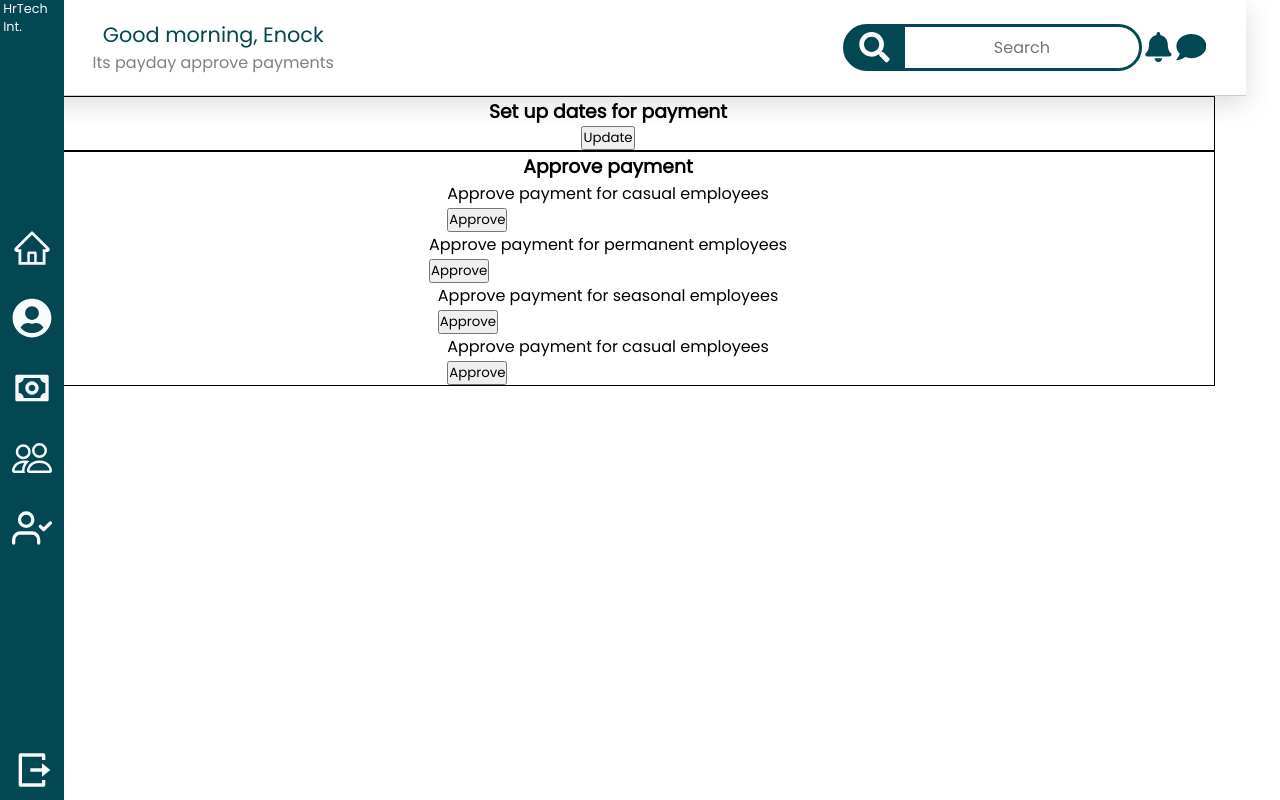
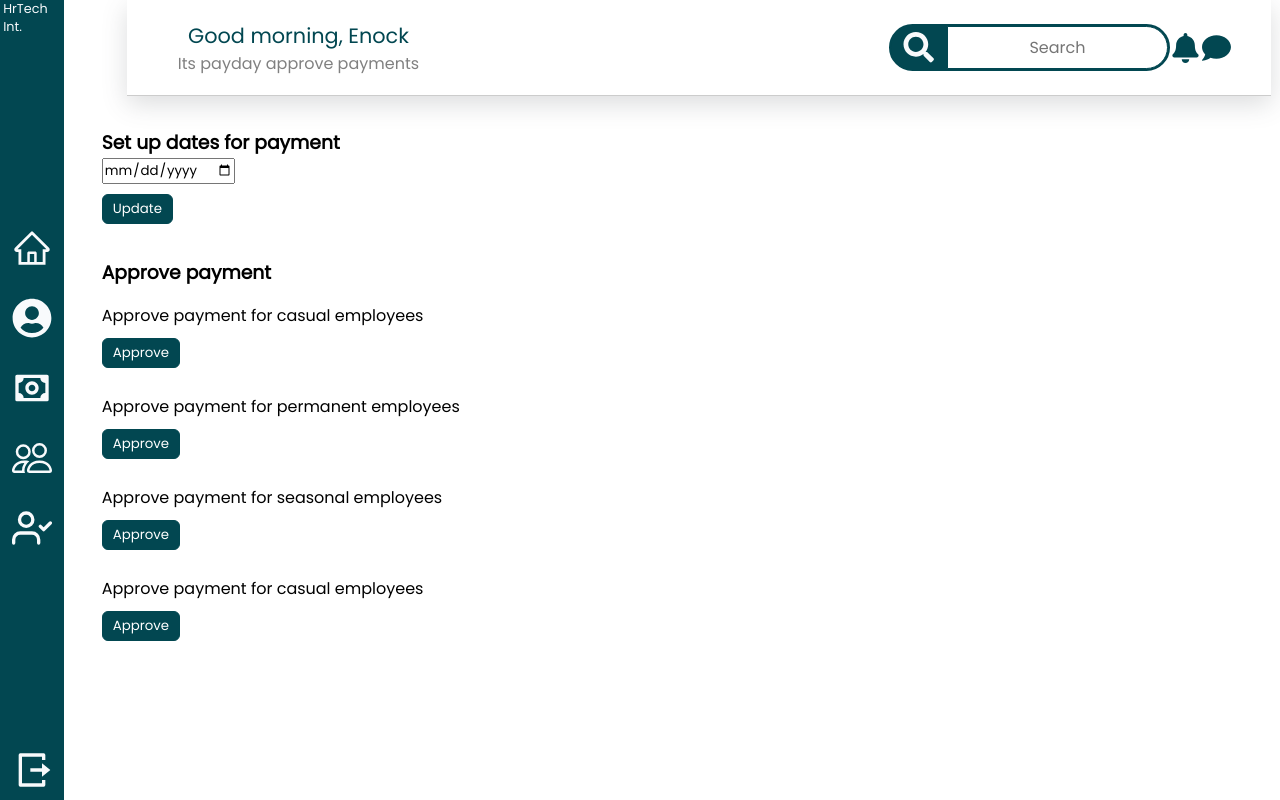
Before and after one commit to david-commit/hrm, a React (Create React App) app: page /client/approvals in a window 1280 px wide. Built offline with nearby package versions, Linux system fonts and the light colour scheme.

Commit message:
Styled the Client Approval page

```diff
--- a/src/Pages/client/ClientApprovals/ClientApprovals.css
+++ b/src/Pages/client/ClientApprovals/ClientApprovals.css
@@ -0,0 +1,31 @@
+.client-approvals-container {
+  display: flex;
+  width: 95%;
+  height: 100vh;
+  margin-left: 5%;
+}
+
+.client-approvals-body {
+  width: 95%;
+}
+
+.client-approvals {
+  padding: 2rem;
+}
+
+.client-approvals > form {
+  margin-bottom: 1.5rem;
+}
+
+.client-approvals > div > article {
+  margin: 1rem 0;
+}
+
+.client-approvals button {
+  background-color: var(--tertiary-color);
+  border: 1px solid var(--tertiary-color);
+  padding: 4px 10px;
+  margin: 10px 0;
+  color: white;
+  border-radius: 6px;
+}
--- a/src/Pages/client/ClientApprovals/ClientApprovals.js
+++ b/src/Pages/client/ClientApprovals/ClientApprovals.js
@@ -1,46 +1,48 @@
-import React from 'react'
+import React from 'react';
 import './ClientApprovals.css';
-import "../signup/signup.css";
-import ClientBar from "../navbar/navbar";
-import ClientHeader from "../home/header";
+import '../signup/signup.css';
+import ClientBar from '../navbar/navbar';
+import ClientHeader from '../home/header';
 
 const ClientApprovals = () => {
   return (
-    <section id="client-cont">
+    <section className='client-approvals-container'>
       <ClientBar />
-      <section id="client-signup">
-        <ClientHeader message="Its payday approve payments" />
+      <section className='client-approvals-body'>
+        <ClientHeader message='Its payday approve payments' />
+        <section className='client-approvals'>
           <form>
             <h3>Set up dates for payment</h3>
-          <span></span>
-          <button type="submit">Update</button>
+            <input type='date' /> <br />
+            <button type='submit'>Update</button>
           </form>
 
           <div>
             <h3>Approve payment</h3>
-          <span>
+            <article>
               <p>Approve payment for casual employees</p>
               <button>Approve</button>
-          </span>
+            </article>
 
-          <span>
+            <article>
               <p>Approve payment for permanent employees</p>
               <button>Approve</button>
-          </span>
+            </article>
 
-          <span>
+            <article>
               <p>Approve payment for seasonal employees</p>
               <button>Approve</button>
-          </span>
+            </article>
 
-          <span>
+            <article>
               <p>Approve payment for casual employees</p>
               <button>Approve</button>
-          </span>
+            </article>
           </div>
         </section>
       </section>
-  )
-}
+    </section>
+  );
+};
 
 export default ClientApprovals;
```
Lines whose indentation alone changed are shown as unchanged.
